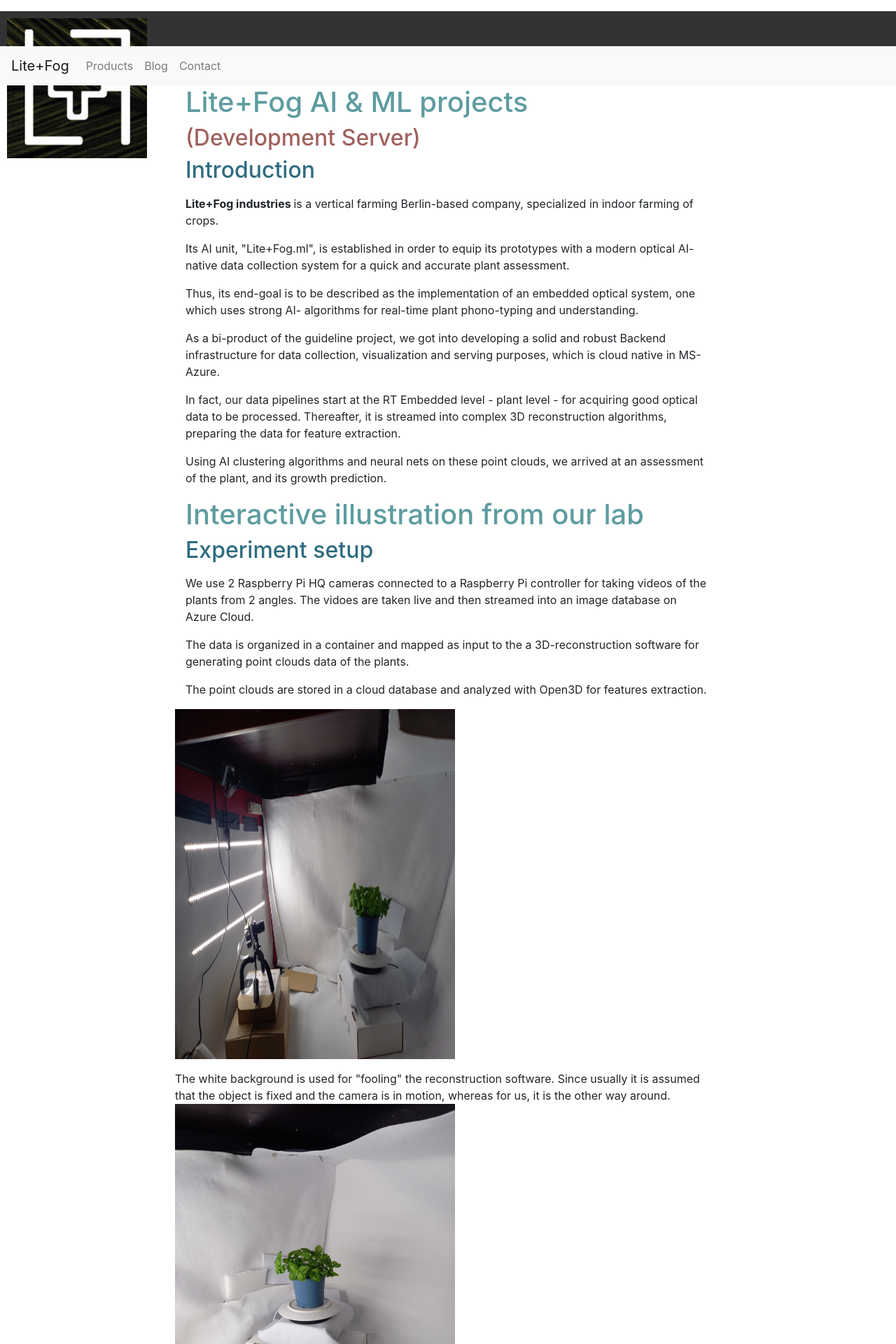
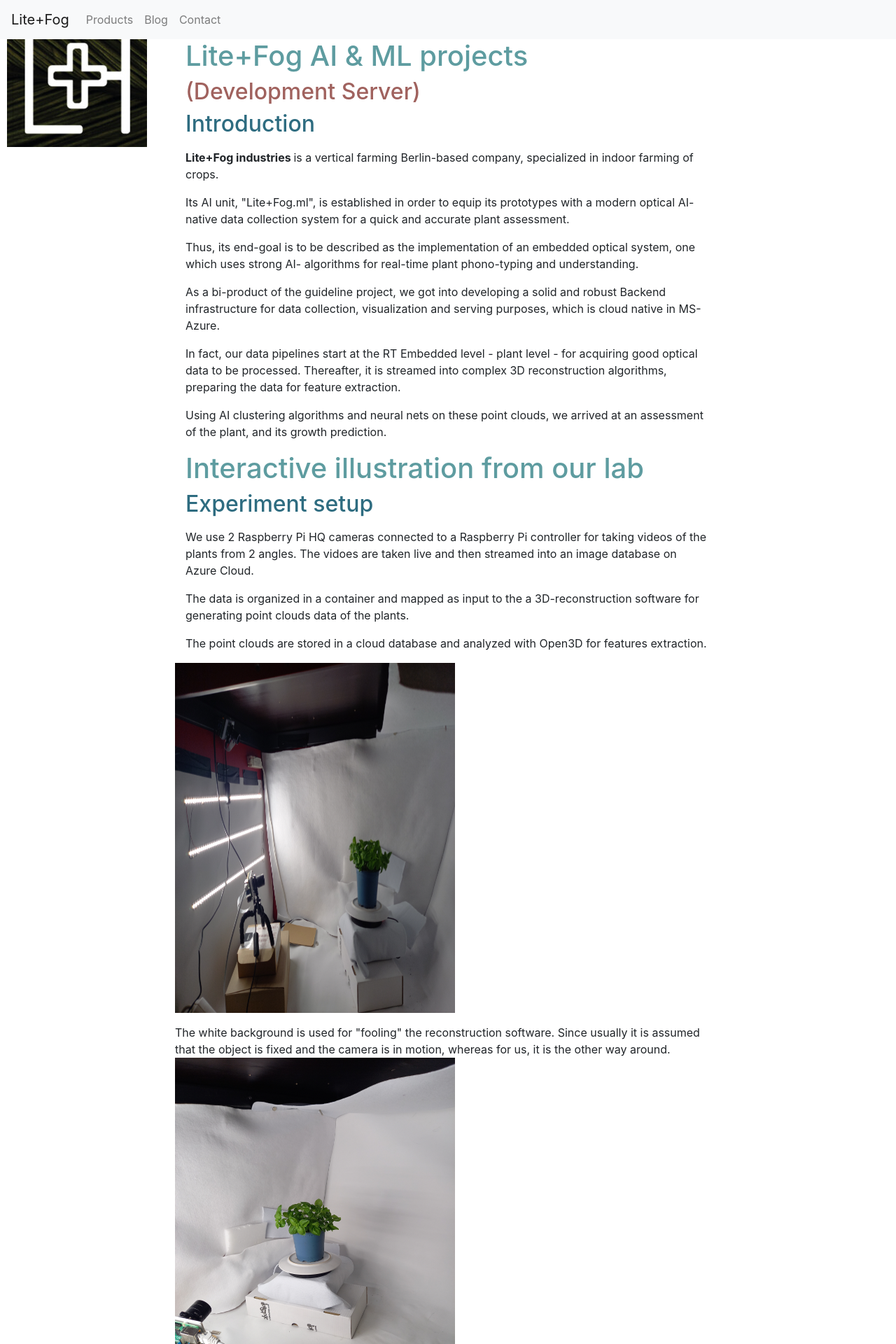
Before and after one commit to cohitai/djangoapp, a Django app: page / in a window 1280 px wide. Shown: the top 1920 px of the page at 70% size. Run offline with Django 4.2, Linux system fonts and the light colour scheme; some libraries are stand-ins or nearby versions.

Commit message:
logo better/fixed new 3d viewer objects some text edit

```diff
--- a/mainview/templates/mainview/index.html
+++ b/mainview/templates/mainview/index.html
@@ -4,7 +4,6 @@
     <head>
         <meta charset="utf-8">
         <meta name="viewport" content="width=device-width, initial-scale=1">
-
         <title>Lite+Fog machine learning</title>
         <meta name="description" content=" Template for new projects.">
 
@@ -35,17 +34,22 @@
                 position: fixed;
                 display:inline;
                 right: 0;}
+            .logo{
+                position:fixed;
+	            top:50;
+	            left:10;
+                }
         </style>
-
     </head>
 
     <body>
+        <div class="logo">
+	        {% load static %}<img class="logo-img" src="{% static "logo.jpg" %}" ALT="align box" ALIGN=CENTER>
+        </div>
         <!--logo-->
-    <div class="bg-div">
-        <p>{% load static %}
-        <img class="logo-img" src="{% static "logo.jpg" %}" ALT="align box" ALIGN=CENTER>
-        </p>
-    </div>
+        <!---<div class="bg-div">
+            <p>{% load static %}<img class="logo-img" src="{% static "logo.jpg" %}" ALT="align box" ALIGN=CENTER></p>
+        </div> -->
         <!--Navbar-->
         <nav class="navbar navbar-expand-sm navbar-light bg-light">
             <a class="navbar-brand" href="http://www.liteandfog.com">Lite+Fog</a>
@@ -70,7 +74,6 @@
     <div class="content">
         <h1 style="color: #5e9ca0;">Lite+Fog AI & ML projects  </h1>
         <h2 style="color: #a0625e;"> (Development Server) </h2>
-
         <h2 style="color: #2e6c80;">Introduction</h2>
         <p><div class="line"><strong>Lite+Fog industries </strong>  is a vertical farming Berlin-based company, specialized in indoor farming of crops.</div></p>
         <p><div class="line"> Its AI unit, "Lite+Fog.ml", is established in order to equip its prototypes with a modern optical AI- native data collection system for a quick and
@@ -89,17 +92,21 @@
         <p><div class="line"> The point clouds are stored in a cloud database and analyzed with Open3D for features extraction.</div></p>
         <div class="row">
             <div class="column">
-        <p>{% load static %} <img src="{% static "expirementsetup1.jpg" %}" alt="home" width="400" height="500" /> </p>
+                <p>{% load static %} <img src="{% static "expirementsetup1.jpg" %}" alt="home" width="400" height="500" /></p>
             </div>
                 <p><div class="line"> The white background is used for "fooling" the reconstruction software. Since usually it is assumed that the object is fixed and the camera is in motion, whereas for us, it is the other way around. </div></p>
             <div class="column">
-        <p>{% load static %} <img src="{% static "expirementsetup2.jpg" %}" alt="home" width="400" height="500" /> </p>
+                <p>{% load static %} <img src="{% static "expirementsetup2.jpg" %}" alt="home" width="400" height="500" /></p>
             </div>
         </div>
-  <p><div class="line"> Below you could play with a visualisation of a 3D basil plant that we got with our methods.</div></p>
         <p>
-    <div class="sketchfab-embed-wrapper">
-          <iframe title="dense_inlier" frameborder="0" allowfullscreen mozallowfullscreen="true" webkitallowfullscreen="true" allow="autoplay; fullscreen; xr-spatial-tracking" xr-spatial-tracking execution-while-out-of-viewport execution-while-not-rendered web-share width="640" height="480" src="https://sketchfab.com/models/8e27c4b4085a49efa306b243f23e8342/embed"> </iframe> <p style="font-size: 13px; font-weight: normal; margin: 5px; color: #4A4A4A;"> <a href="https://sketchfab.com/3d-models/dense-inlier-8e27c4b4085a49efa306b243f23e8342?utm_medium=embed&utm_campaign=share-popup&utm_content=8e27c4b4085a49efa306b243f23e8342" target="_blank" style="font-weight: bold; color: #1CAAD9;"> dense_inlier </a> by <a href="https://sketchfab.com/itai.cohen?utm_medium=embed&utm_campaign=share-popup&utm_content=8e27c4b4085a49efa306b243f23e8342" target="_blank" style="font-weight: bold; color: #1CAAD9;"> itai.cohen </a> on <a href="https://sketchfab.com?utm_medium=embed&utm_campaign=share-popup&utm_content=8e27c4b4085a49efa306b243f23e8342" target="_blank" style="font-weight: bold; color: #1CAAD9;">Sketchfab</a></p></div>
+            <div class="line"> Below you could play with a visualisation of a 3D basil plant that we made through a dense reconstruction by SfM. </div>
+        </p>
+        <p>
+            <div class="sketchfab-embed-wrapper"> <iframe title="dense_inlier (6)" frameborder="0" allowfullscreen mozallowfullscreen="true" webkitallowfullscreen="true" allow="autoplay; fullscreen; xr-spatial-tracking" xr-spatial-tracking execution-while-out-of-viewport execution-while-not-rendered web-share width="640" height="480" src="https://sketchfab.com/models/8cb32824aac84a6eb16b0bed91a04294/embed?ui_theme=dark"> </iframe> <p style="font-size: 13px; font-weight: normal; margin: 5px; color: #4A4A4A;"> <a href="https://sketchfab.com/3d-models/dense-inlier-6-8cb32824aac84a6eb16b0bed91a04294?utm_medium=embed&utm_campaign=share-popup&utm_content=8cb32824aac84a6eb16b0bed91a04294" target="_blank" style="font-weight: bold; color: #1CAAD9;"> dense_inlier (6) </a> by <a href="https://sketchfab.com/itai.cohen?utm_medium=embed&utm_campaign=share-popup&utm_content=8cb32824aac84a6eb16b0bed91a04294" target="_blank" style="font-weight: bold; color: #1CAAD9;"> itai.cohen </a> on <a href="https://sketchfab.com?utm_medium=embed&utm_campaign=share-popup&utm_content=8cb32824aac84a6eb16b0bed91a04294" target="_blank" style="font-weight: bold; color: #1CAAD9;">Sketchfab</a></p></div>
+        </p>
+        <p>
+            <div class="sketchfab-embed-wrapper"><iframe title="dense_inlier" frameborder="0" allowfullscreen mozallowfullscreen="true" webkitallowfullscreen="true" allow="autoplay; fullscreen; xr-spatial-tracking" xr-spatial-tracking execution-while-out-of-viewport execution-while-not-rendered web-share width="640" height="480" src="https://sketchfab.com/models/8e27c4b4085a49efa306b243f23e8342/embed"> </iframe> <p style="font-size: 13px; font-weight: normal; margin: 5px; color: #4A4A4A;"> <a href="https://sketchfab.com/3d-models/dense-inlier-8e27c4b4085a49efa306b243f23e8342?utm_medium=embed&utm_campaign=share-popup&utm_content=8e27c4b4085a49efa306b243f23e8342" target="_blank" style="font-weight: bold; color: #1CAAD9;"> dense_inlier </a> by <a href="https://sketchfab.com/itai.cohen?utm_medium=embed&utm_campaign=share-popup&utm_content=8e27c4b4085a49efa306b243f23e8342" target="_blank" style="font-weight: bold; color: #1CAAD9;"> itai.cohen </a> on <a href="https://sketchfab.com?utm_medium=embed&utm_campaign=share-popup&utm_content=8e27c4b4085a49efa306b243f23e8342" target="_blank" style="font-weight: bold; color: #1CAAD9;">Sketchfab</a></p></div>
         </p>
     </div>
 </body>
```
Lines whose indentation alone changed are shown as unchanged.
